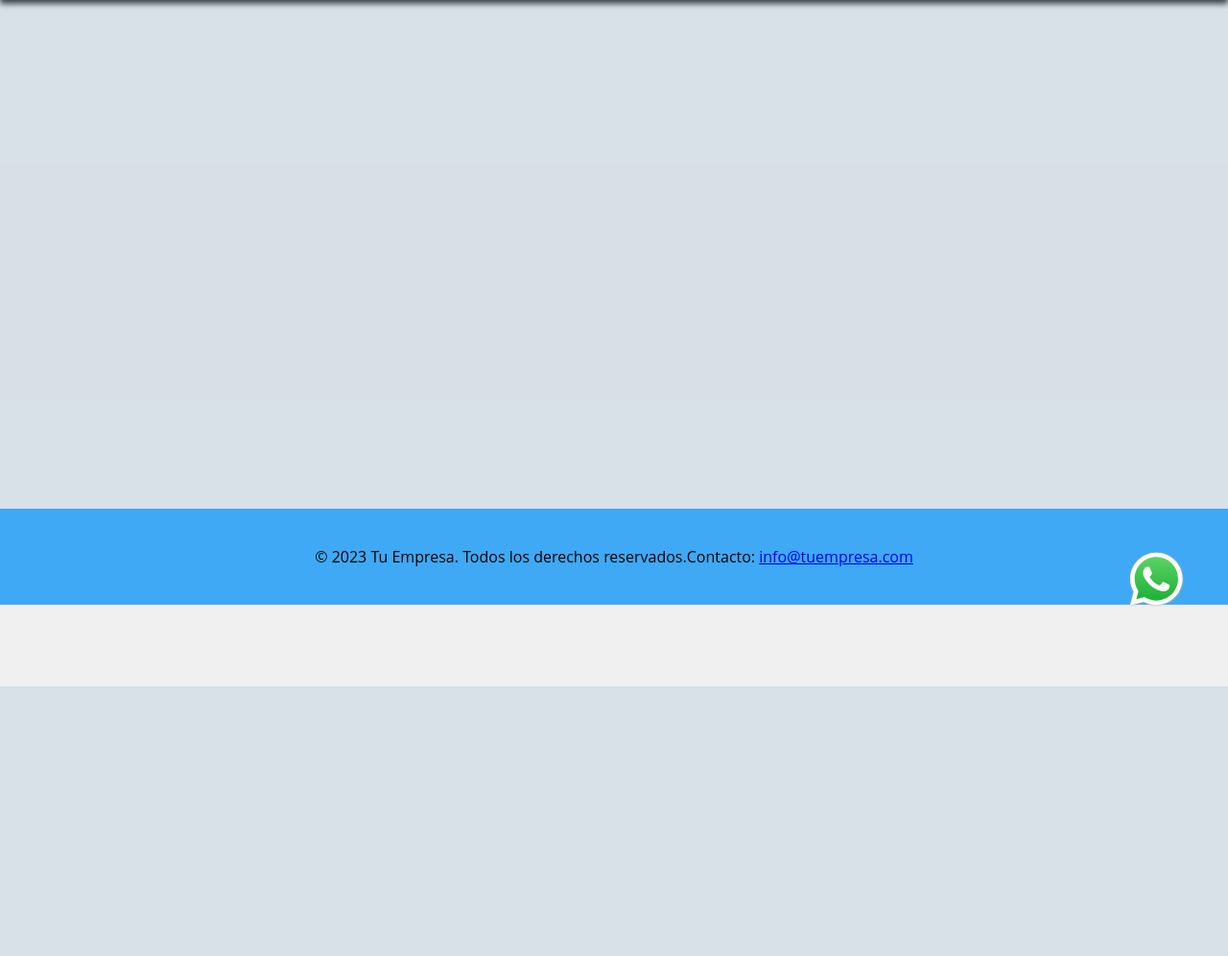
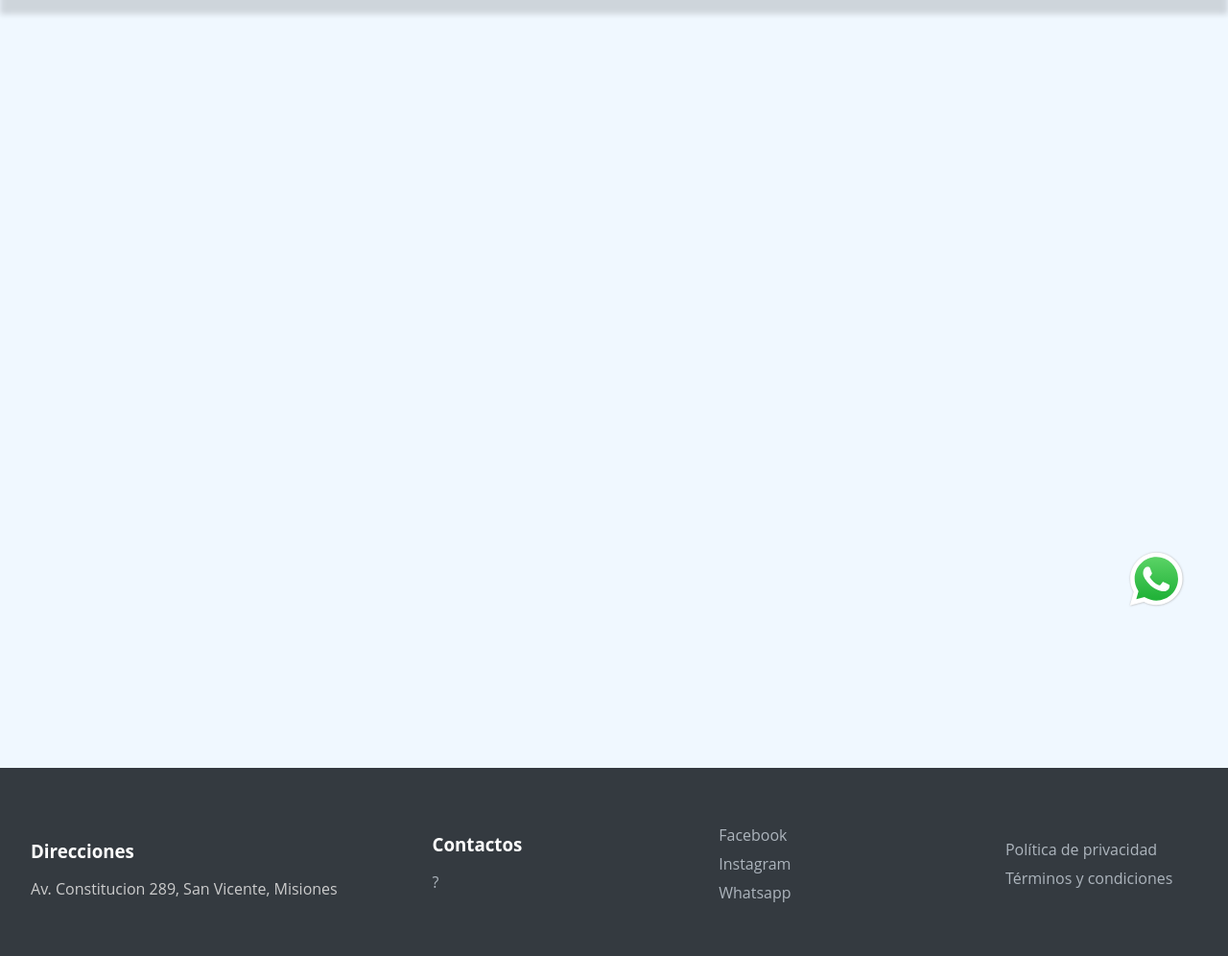
Before and after one commit to Luciano9410/ProyectoSM, a PHP site: page /archivos.php in a window 1280 px wide. Shown: the part 85-1081 px from the top of the page at 96% size. Before the commit the page ends 800 px from the top, so only its background shows below. Run offline with PHP 8.4, Linux system fonts and the light colour scheme.

Commit message:
Mejoras en la estetica

```diff
--- a/archivos.php
+++ b/archivos.php
@@ -19,7 +19,7 @@
         </button>
 
         <header>
-            <img src="Logo.png" alt="Logo" class="imgLogo">
+          <a href="indez.php"><img src="Logo.png" alt="Logo" class="imgLogo"></a>
         </header>
     </nav>
 
@@ -29,7 +29,7 @@
               <div class="links-container">
                  <div class="divcerrar">
                       <button id="cerrarMenu">
-                           <svg xmlns="http://www.w3.org/2000/svg" height="32" viewBox="0 -960 960 960" width="32" fill="white"><path d="M256-200l-56-56 224-224-224-224 56-56 224 224 224-224 56 56-224 224 224 224-56 56-224-224-224 224z"/></svg>
+                           <svg xmlns="http://www.w3.org/2000/svg" height="24" viewBox="0 -960 960 960" width="24" fill="white"><path d="M256-200l-56-56 224-224-224-224 56-56 224 224 224-224 56 56-224 224 224 224-56 56-224-224-224 224z"/></svg>
                       </button>
                  </div>
                <div class="opciones">
@@ -56,10 +56,29 @@
          </div>
     </div>
 
-    <footer>
-        <p>© 2023 Tu Empresa. Todos los derechos reservados.</p>
-        <p>Contacto:    <a href="mailto:info@tuempresa.com">info@tuempresa.com</a></p>
-    </footer>
+  <footer class="site-footer">
+    <div class="footer-section">
+      <h3>Direcciones</h3>
+      <p>Av. Constitucion 289, San Vicente, Misiones</p>
+
+    </div>
+    <div class="footer-section">
+      <h3>Contactos</h3>
+      <a href="#">?</a><br>
+
+    </div>
+    <div class="footer-section social">
+      <a href="#">Facebook</a>
+      <a href="#">Instagram</a>
+      <a href="#">Whatsapp</a>
+
+    </div>
+    <div class="footer-section legal">
+      <a href="#">Política de privacidad</a>
+      <a href="#">Términos y condiciones</a>
+    </div>
+  </footer>
+
     <!-- Script para abrir y cerrar el menú lateral-->
     <script>
     document.getElementById("abrirMenu").addEventListener("click", function() {
--- a/stileArchivos.css
+++ b/stileArchivos.css
@@ -53,19 +56,23 @@ body {
      padding-right: 20px;
 }
 .hero{
-
+    position: relative;
     height: auto;
     display: flex;
     flex-direction: row;
+    z-index: 1;
+    min-height: 800px;
 }
 
 .divcerrar{
     background-color: transparent;
     display: flex;
     justify-content: flex-end;
-    padding-right: 20px;
+
+
 }
 #cerrarMenu{
+    height: 44px;
      border-radius: 5px;
     background-color: transparent;
     border: none;
@@ -123,12 +138,14 @@ body {
 }
 
 .contenedor{
-   background-color:#004d991a;
+    background-color: aliceblue;
+    position: relative;
     display: flex;
     flex-direction: column;
    width: 100%;
-   min-height: 500px;
+
    padding: 15px;
+   z-index: 2;
 
 }
 .contenedor ul {
@@ -171,3 +189,31 @@ footer{
     width: 100%;
 
 }
+
+/* Footer */
+.site-footer {
+  background-color: #343a40;
+  color: #ccc;
+  padding: 3rem 2rem;
+  display: flex;
+  flex-wrap: wrap;
+  gap: 2rem;
+  justify-content: space-between;
+}
+.footer-section {
+  min-width: 200px;
+}
+.footer-section h3 {
+  color: #ffffff;
+  margin-bottom: 1rem;
+}
+.footer-section a {
+  display: block;
+  color: #adb5bd;
+  text-decoration: none;
+  margin-bottom: 0.5rem;
+}
+.footer-section a:hover {
+  text-decoration: underline;
+}
+/* Responsive */
```
Also changed, not shown: other parts of stileArchivos.css (+23 -11 lines).
